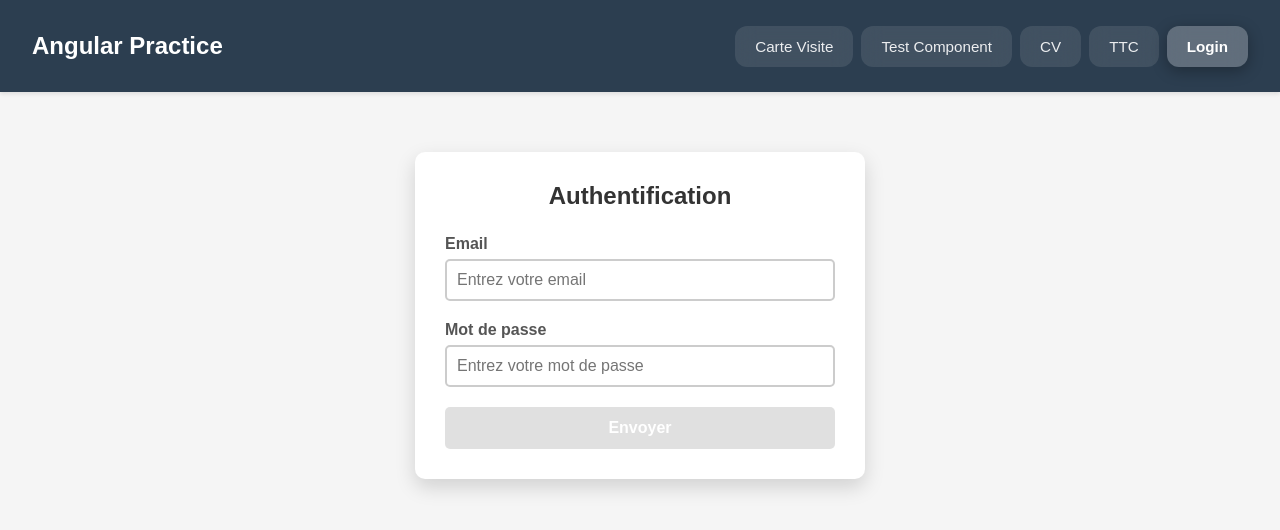
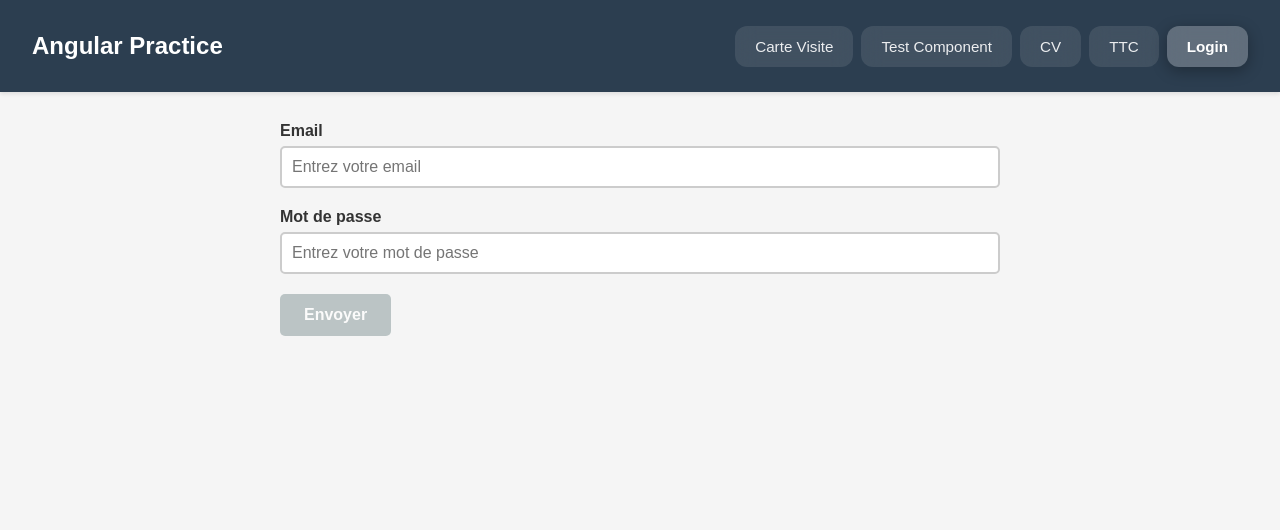
Before and after one commit to ouss223/angular-practice, an Angular app in the folder angular-practice/: page /login in a window 1280 px wide. Shown: the top 530 px of the page. Built offline with nearby package versions, Linux system fonts and the light colour scheme.

Commit message:
restyled login component

```diff
--- a/angular-practice/src/app/auth/auth.component.css
+++ b/angular-practice/src/app/auth/auth.component.css
@@ -1,17 +1,9 @@
 .auth-container {
-  max-width: 450px;
-  margin: 60px auto;
-  padding: 30px;
-  border-radius: 10px;
-  box-shadow: 0 8px 20px rgba(0, 0, 0, 0.15);
-  background-color: #fff;
+  max-width: 800px;
+  width: 80%;
+  margin: 0 auto;
+  padding: 30px 40px;
   font-family: Arial, sans-serif;
-}
-
-.auth-container h2 {
-  text-align: center;
-  margin-bottom: 25px;
-  color: #333;
 }
 
 .form-group {
@@ -22,7 +14,7 @@
   display: block;
   font-weight: bold;
   margin-bottom: 6px;
-  color: #555;
+  color: #333;
 }
 
 .form-group input {
@@ -37,7 +29,7 @@
 
 .form-group input:focus {
   outline: none;
-  border-color: #6a11cb;
+  border-color: #3498db;
 }
 
 .form-group input.invalid {
@@ -58,29 +50,28 @@
   border-radius: 5px;
   margin-bottom: 15px;
   border: 1px solid #f5c6cb;
-  text-align: center;
 }
 
 button {
-  width: 100%;
-  padding: 12px;
-  background: linear-gradient(135deg, #6a11cb, #2575fc);
+  width: auto;
+  padding: 12px 24px;
+  background-color: #27ae60;
   color: white;
   font-size: 16px;
   font-weight: bold;
   border: none;
   border-radius: 5px;
   cursor: pointer;
-  transition: opacity 0.3s, transform 0.2s;
+  transition: background-color 0.3s;
+  display: block;
 }
 
 button:hover:not(:disabled) {
-  transform: translateY(-2px);
-  opacity: 0.9;
+  background-color: #229954;
 }
 
 button:disabled {
-  background: #ccc;
+  background-color: #95a5a6;
   cursor: not-allowed;
   opacity: 0.6;
 }
--- a/angular-practice/src/app/auth/auth.component.html
+++ b/angular-practice/src/app/auth/auth.component.html
@@ -1,8 +1,6 @@
 <div class="auth-container">
-  <h2>Authentification</h2>
-
   <form [formGroup]="authForm" (ngSubmit)="submitAuth()">
-    <!-- Email field -->
+    <!-- Email  -->
     <div class="form-group">
       <label for="email">Email</label>
       <input
@@ -17,7 +15,7 @@
       }
     </div>
 
-    <!-- Password field -->
+    <!-- Password  -->
     <div class="form-group">
       <label for="password">Mot de passe</label>
       <input
@@ -32,12 +30,11 @@
       }
     </div>
 
-    <!-- Form-level error message -->
+    <!--  error message -->
     @if (formError) {
       <div class="form-error">{{ formError }}</div>
     }
 
-    <!-- Submit button -->
     <button type="submit" [disabled]="authForm.invalid">Envoyer</button>
   </form>
 </div>
```
